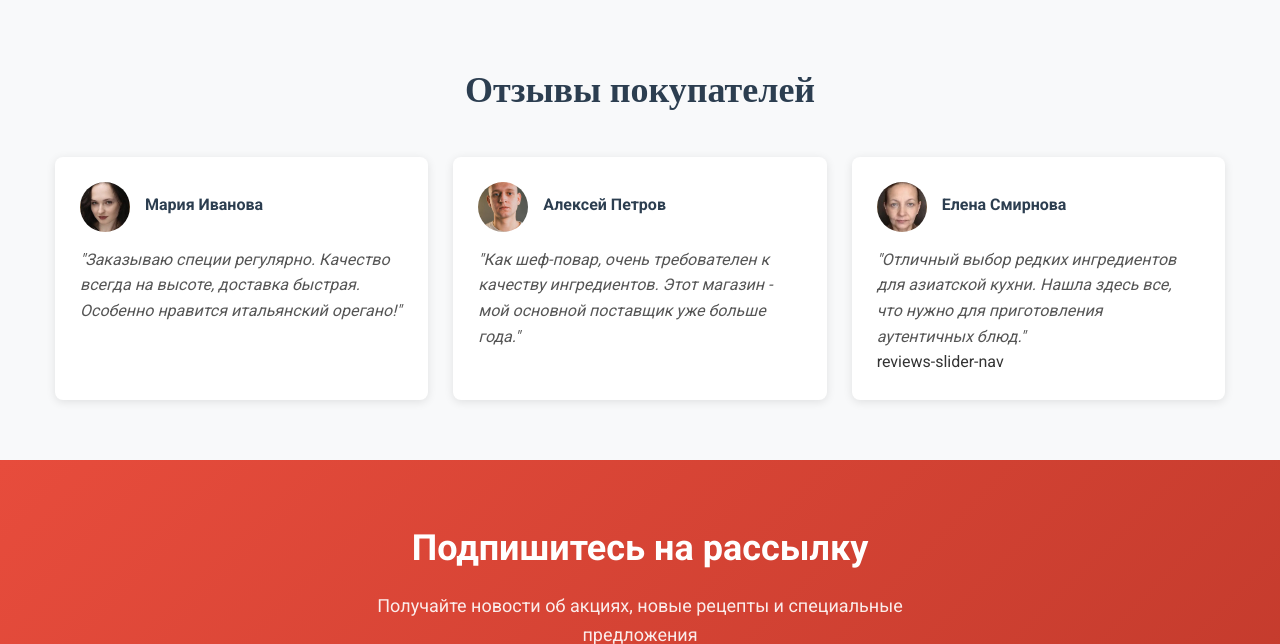
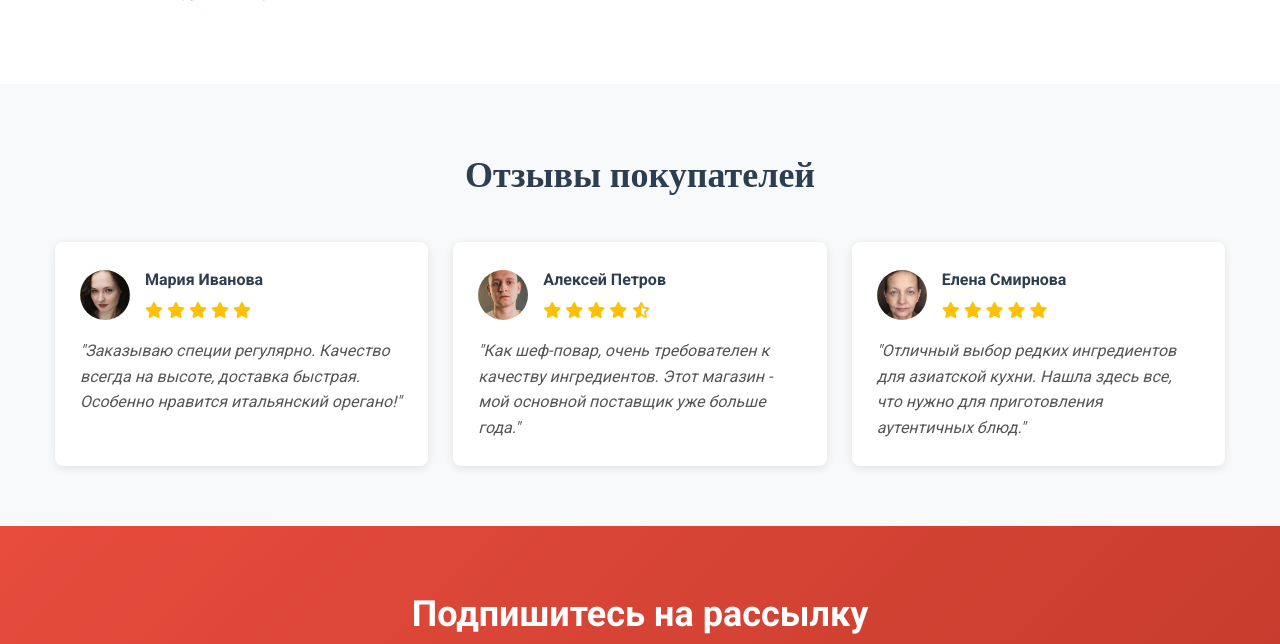
Before and after one commit to Arhiriy/Kyrsovau, a Django app: page / in a window 1280 px wide. Shown: the part 1978-2622 px from the top of the page. Run offline with Django 4.2, Linux system fonts and the light colour scheme; a user stored in the database is signed in.

Commit message:
Обновление интерфейса и функционала пользователей
- Добавлены новые изображения (hero-bg.jpg, logo.png)
- Обновлены CSS-стили и HTML-шаблоны главной страницы
- Расширен функционал пользователей (users/views.py, urls.py)
- Добавлено приложение wishlist (избранное)
- Обновлен .gitignore для исключения кеш-файлов Python

```diff
--- a/backend/config/settings.py
+++ b/backend/config/settings.py
@@ -18,7 +18,7 @@ SECRET_KEY = 'django-insecure-cv%8#a$2f_8i*6!p)@gq6^kz9&b7x!y+m@o^&!d^h_rv3h#i&s
 # SECURITY WARNING: don't run with debug turned on in production!
 DEBUG = True
 
-ALLOWED_HOSTS = ['192.168.1.25', 'localhost', '127.0.0.1']
+ALLOWED_HOSTS = ['192.168.1.25', 'localhost', '127.0.0.1', '.serveousercontent.com']
 
 # Application definition
 INSTALLED_APPS = [
@@ -40,6 +40,7 @@ INSTALLED_APPS = [
     'orders',
     'users',
     'reviews',
+    'wishlist',
 ]
 
 MIDDLEWARE = [
@@ -83,7 +84,7 @@ DATABASES = {
         'ENGINE': 'django.db.backends.postgresql',
         'NAME': 'culinary_store',
         'USER': 'culinary_user',
-        'PASSWORD': 'strong_password',
+        'PASSWORD': 'Lfybtkm25042006',
         'HOST': 'localhost',
         'PORT': '5432',
     }
--- a/backend/users/urls.py
+++ b/backend/users/urls.py
@@ -1,10 +1,14 @@
-from django.urls import path
+from django.urls import path, include
 from . import views
 
 urlpatterns = [
     path('register/', views.RegisterView.as_view(), name='register'),
     path('login/', views.login_view, name='login'),
     path('logout/', views.logout_view, name='logout'),
+    path('orders/', views.UserOrdersView.as_view(), name='orders'),
     path('profile/', views.ProfileView.as_view(), name='profile'),
+
+    path('wishlist/', include('wishlist.urls')),
+
     path('me/', views.UserView.as_view(), name='user_detail'),
 ]
--- a/backend/users/views.py
+++ b/backend/users/views.py
@@ -3,6 +3,7 @@ from rest_framework.response import Response
 from rest_framework.decorators import api_view, permission_classes
 from rest_framework.authtoken.models import Token
 from django.contrib.auth import login, logout
+from django.views.generic import TemplateView
 from .models import User, Profile
 from .serializers import (
     UserSerializer, ProfileSerializer,
@@ -57,3 +58,6 @@ class UserView(generics.RetrieveUpdateAPIView):
 
     def get_object(self):
         return self.request.user
+
+class UserOrdersView(TemplateView):
+    template_name = 'users/orders.html'
--- /dev/null
+++ b/backend/wishlist/admin.py
@@ -0,0 +1,3 @@
+from django.contrib import admin
+
+# Register your models here.
--- /dev/null
+++ b/backend/wishlist/apps.py
@@ -0,0 +1,5 @@
+from django.apps import AppConfig
+
+
+class WishlistConfig(AppConfig):
+    name = 'wishlist'
--- /dev/null
+++ b/backend/wishlist/models.py
@@ -0,0 +1,3 @@
+from django.db import models
+
+# Create your models here.
--- /dev/null
+++ b/backend/wishlist/tests.py
@@ -0,0 +1,3 @@
+from django.test import TestCase
+
+# Create your tests here.
--- /dev/null
+++ b/backend/wishlist/urls.py
@@ -0,0 +1,6 @@
+from django.urls import path
+from . import views
+
+urlpatterns = [
+    path('', views.WishlistView.as_view(), name='wishlist'),
+]
--- /dev/null
+++ b/backend/wishlist/views.py
@@ -0,0 +1,4 @@
+from django.views.generic import TemplateView
+
+class WishlistView(TemplateView):
+    template_name = 'wishlist/wishlist.html'
--- a/frontend/static/decoration/main.css
+++ b/frontend/static/decoration/main.css
@@ -1,11 +1,21 @@
 /* Герой-секция */
 .hero-section {
-    background: linear-gradient(rgba(0, 0, 0, 0.7), rgba(0, 0, 0, 0.7)),
-                url('../img/hero-bg.jpg');
+    min-height: 70vh;
+    display: flex;
+    align-items: center;
+
+    background-image:
+        linear-gradient(
+            rgba(0, 0, 0, 0.7),
+            rgba(0, 0, 0, 0.7)
+        ),
+        url("../img/hero-bg.jpg");
+
     background-size: cover;
     background-position: center;
-    color: white;
-    padding: 100px 0;
+    background-repeat: no-repeat;
+
+    color: #fff;
     text-align: center;
 }
 
--- a/frontend/templates/main/header.html
+++ b/frontend/templates/main/header.html
@@ -49,7 +49,7 @@
             <div class="auth-actions">
                 {% if user.is_authenticated %}
                     <!-- Для авторизованных пользователей -->
-                    <a href="{% url 'user-profile' %}" class="auth-icon" title="Профиль">
+                    <a href="{% url 'profile' %}" class="auth-icon" title="Профиль">
                         <i class="fas fa-user"></i>
                         <span class="auth-text">{{ user.first_name|default:user.username }}</span>
                     </a>
@@ -166,9 +166,9 @@
             <li><a href="#"><i class="fas fa-phone-alt"></i> Контакты</a></li>
 
             {% if user.is_authenticated %}
-                <li><a href="{% url 'user-profile' %}"><i class="fas fa-user"></i> Профиль</a></li>
-                <li><a href="{% url 'user-orders' %}"><i class="fas fa-box"></i> Мои заказы</a></li>
-                <li><a href="{% url 'wishlist' %}"><i class="fas fa-heart"></i> Список желаний</a></li>
+                <li><a href="{% url 'profile' %}"><i class="fas fa-user"></i> Профиль</a></li>
+                <li><a href="{% url 'orders' %}"><i class="fas fa-box"></i> Мои заказы</a></li>
+                <li><a href="{% url 'wishlist' %}"><i class="fas fa-heart"></i> Понравилось</a></li>
                 <li><a href="{% url 'logout' %}"><i class="fas fa-sign-out-alt"></i> Выйти</a></li>
             {% else %}
                 <li><a href="{% url 'login' %}"><i class="fas fa-sign-in-alt"></i> Войти</a></li>
--- a/frontend/templates/main/main.html
+++ b/frontend/templates/main/main.html
@@ -141,6 +141,13 @@
                     </div>
                     <div class="reviewer-info">
                         <h4>Мария Иванова</h4>
+                        <div class="review-rating">
+                            <i class="fas fa-star"></i>
+                            <i class="fas fa-star"></i>
+                            <i class="fas fa-star"></i>
+                            <i class="fas fa-star"></i>
+                            <i class="fas fa-star"></i>
+                        </div>
                     </div>
                 </div>
                 <p class="review-text">
@@ -155,6 +162,13 @@
                     </div>
                     <div class="reviewer-info">
                         <h4>Алексей Петров</h4>
+                        <div class="review-rating">
+                            <i class="fas fa-star"></i>
+                            <i class="fas fa-star"></i>
+                            <i class="fas fa-star"></i>
+                            <i class="fas fa-star"></i>
+                            <i class="fas fa-star-half-alt"></i>
+                        </div>
                     </div>
                 </div>
                 <p class="review-text">
@@ -169,11 +183,18 @@
                     </div>
                     <div class="reviewer-info">
                         <h4>Елена Смирнова</h4>
+                        <div class="review-rating">
+                            <i class="fas fa-star"></i>
+                            <i class="fas fa-star"></i>
+                            <i class="fas fa-star"></i>
+                            <i class="fas fa-star"></i>
+                            <i class="fas fa-star"></i>
+                        </div>
                     </div>
                 </div>
                 <p class="review-text">
                     "Отличный выбор редких ингредиентов для азиатской кухни. Нашла здесь все, что нужно для приготовления аутентичных блюд."
-                </p>reviews-slider-nav
+                </p>
             </div>
         </div>
     </div>
```
Also changed, not shown: frontend/templates/wishlist/wishlist.html (added, +8 -0 lines), backend/wishlist/__init__.py (added), backend/wishlist/migrations/__init__.py (added), frontend/static/img/logo.png (added), 2 other files.
